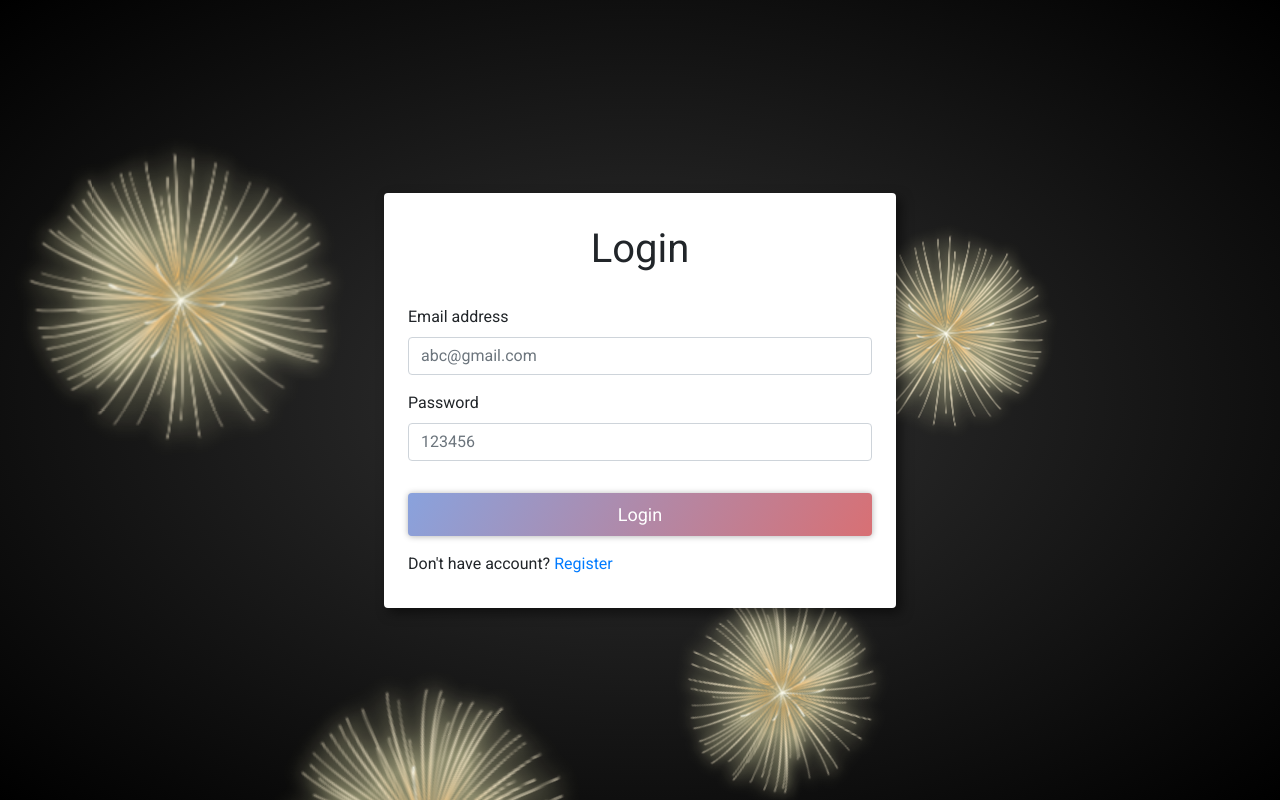
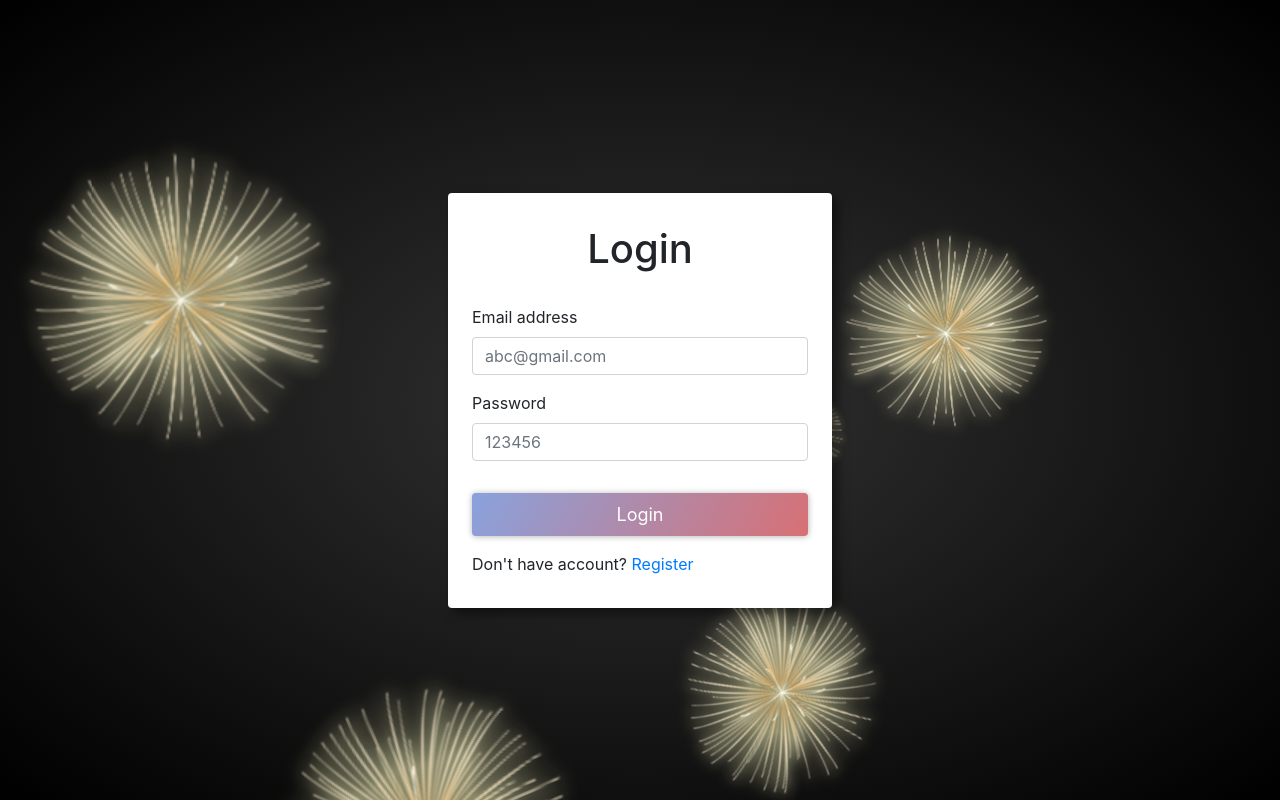
Before and after one commit to xuantan97/live-stream-client, a React (Create React App) app: page / in a window 1280 px wide. Built offline with nearby package versions, Linux system fonts and the light colour scheme.

Commit message:
Update CSS for Login and Register

```diff
--- a/src/index.css
+++ b/src/index.css
@@ -1,5 +1,9 @@
 @import url('https://fonts.googleapis.com/css?family=Luckiest+Guy|Roboto&display=swap');
-body, .container-full {
+body {
+  margin: 0;
+  padding: 0;
+}
+.container-full {
   margin: 0;
   padding: 0;
   width: 90%;
@@ -296,9 +300,9 @@ body, .container-full {
 }
 
 @media (min-width: 1150px) {
-  .container {
+  /* .container {
     width: 40% !important;
-  }
+  } */
   .win {
     font-size: 60px;
     font-weight: 1000;
@@ -640,8 +644,6 @@ label {
 /* //////////////////////////// BACKGROUND ///////////////////////////////////// */
 
 body {
-  margin: 0;
-  padding: 0;
   overflow: hidden;
 }
 
```
